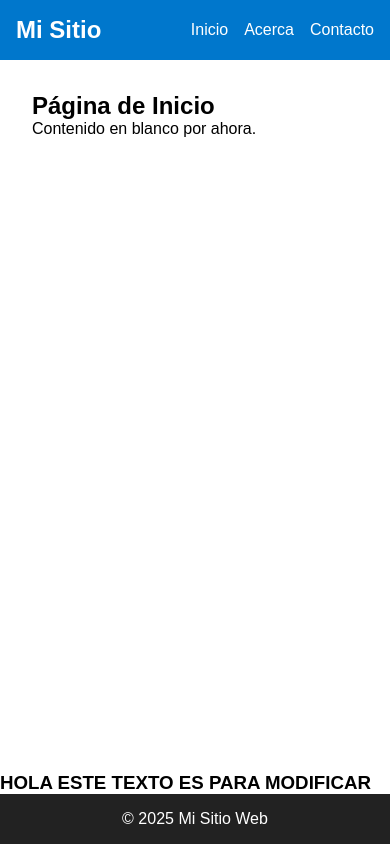
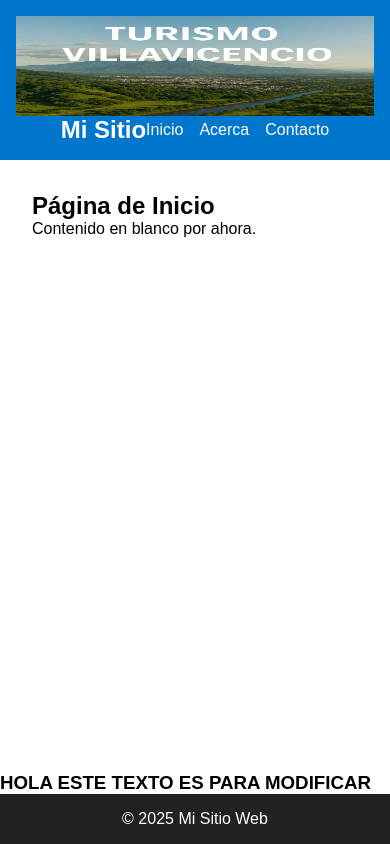
Before and after one commit to clavijo99/Programacion-web-proyecto, a plain HTML site: page index.html in a window 390 px wide. Drawn offline with Linux system fonts and the light colour scheme.

Commit message:
cambios--

```diff
--- a/index.html
+++ b/index.html
@@ -10,6 +10,7 @@
 
   <!-- NAVBAR -->
   <header>
+    <img src="./imagen/ChatGPT Image 20 may 2025, 06_38_36 p.m. (1).png" alt="" class="portada">
     <nav>
       <h1>Mi Sitio</h1>
       <ul>
--- a/styles/main.css
+++ b/styles/main.css
@@ -13,10 +13,32 @@
   }
 
   header {
+    display: flex;
+    flex-direction: column;
+    align-items: center;
+    text-align: center;
+    position: relative;
     background-color: #0077cc;
     color: white;
     padding: 1em;
   }
+.portada{
+  width: 100%;
+  height: 250px;
+}
+@media (max-width: 900px) {
+  .portada {
+    height: 150px;
+  }
+}
+
+@media (max-width: 600px) {
+  .portada {
+    height: 100px;
+  }
+}
+
+
 
   nav {
     display: flex;
@@ -28,6 +50,7 @@
     list-style: none;
     display: flex;
     gap: 1em;
+    justify-content: flex-start;
   }
 
   nav a {
```
Also changed, not shown: imagen/ChatGPT Image 20 may 2025, 06_38_36 p.m. (1).png (added).
